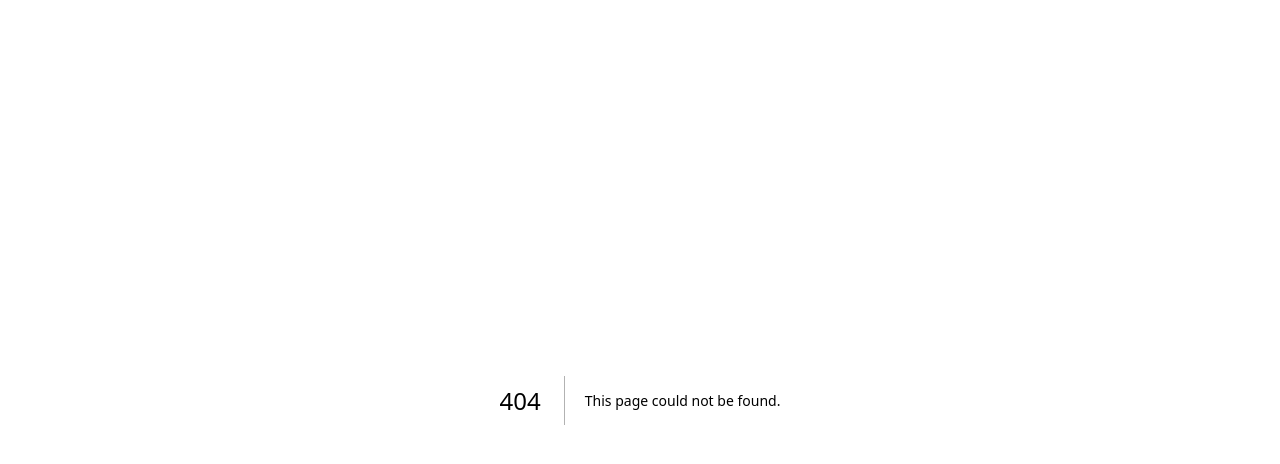
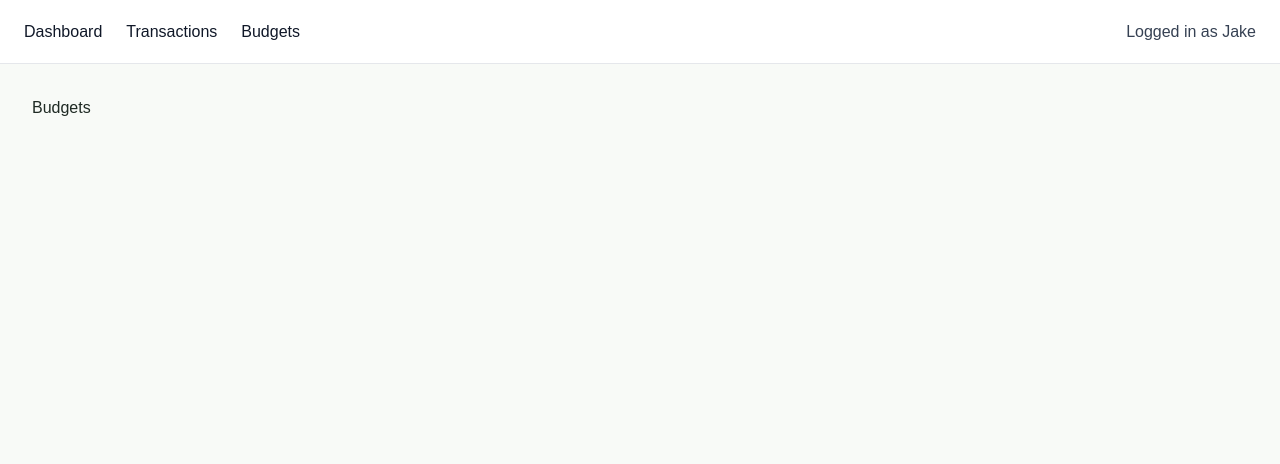
Before and after one commit to JEckfeldt/BudgetTracker, a Next.js app in the folder frontend/: page /budgets in a window 1280 px wide. Before the commit this address had no page. Shown: the top 464 px of the page. Built offline with nearby package versions, Linux system fonts and the light colour scheme.

Commit message:
added routes for transactions, budgets, dashboard

```diff
--- /dev/null
+++ b/frontend/src/app/budgets/page.tsx
@@ -0,0 +1,7 @@
+// Budgets Page
+
+export default function Transactions() {
+    return (
+        <h1>Budgets</h1>
+    )
+}
--- a/frontend/src/app/layout.tsx
+++ b/frontend/src/app/layout.tsx
@@ -1,6 +1,7 @@
 import type { Metadata } from "next";
 import { Geist, Geist_Mono } from "next/font/google";
 import "./globals.css";
+import Navbar from "@/components/Navbar";
 
 const geistSans = Geist({
   variable: "--font-geist-sans",
@@ -27,7 +28,12 @@ export default function RootLayout({
       lang="en"
       className={`${geistSans.variable} ${geistMono.variable} h-full antialiased`}
     >
-      <body className="min-h-full flex flex-col">{children}</body>
+      <body className="min-h-full flex flex-col">
+        <Navbar/>
+        <div className="min-h-screen bg-[#F8FAF7] text-[#1F2A24] p-8">
+          {children}
+        </div>
+        </body>
     </html>
   );
 }
--- a/frontend/src/app/page.tsx
+++ b/frontend/src/app/page.tsx
@@ -1,16 +1,8 @@
+// Dashboard page
+
 export default function Home() {
   return (
-    <div className="min-h-screen bg-[#F8FAF7] text-[#1F2A24] p-8">
-
-      {/* Header */}
-      <div className="flex justify-between items-center mb-10">
-        <h1 className="text-2xl font-bold">BudgetTracker</h1>
-
-        <div className="text-sm text-[#5C6B63]">
-          Logged in as <span className="font-medium text-[#1F2A24]">Jake</span>
-        </div>
-      </div>
-
+    <>
       {/* Main summary cards */}
       <div className="grid grid-cols-1 md:grid-cols-3 gap-6">
 
@@ -36,7 +28,6 @@ export default function Home() {
         <p className="text-sm text-[#5C6B63] mb-2">Recent Activity</p>
         <p className="text-[#1F2A24]">No transactions yet</p>
       </div>
-
-    </div>
+    </>
   );
 }
--- /dev/null
+++ b/frontend/src/app/transactions/page.tsx
@@ -0,0 +1,7 @@
+// Transactions Page
+
+export default function Transactions() {
+    return (
+        <h1>Transactions</h1>
+    )
+}
--- /dev/null
+++ b/frontend/src/components/Navbar.tsx
@@ -0,0 +1,19 @@
+export default function Navbar() {
+  return (
+    <nav className="w-full h-16 bg-white border-b border-gray-200 text-gray-900">
+      <div className="max-w-7xl mx-auto h-full flex items-center justify-between px-6">
+
+        <div className="flex gap-6">
+          <a className="text-gray-900 hover:text-black" href="/">Dashboard</a>
+          <a className="text-gray-900 hover:text-black" href="/transactions">Transactions</a>
+          <a className="text-gray-900 hover:text-black" href="/budgets">Budgets</a>
+        </div>
+
+        <div className="text-gray-700">
+          Logged in as Jake
+        </div>
+
+      </div>
+    </nav>
+  )
+}
```
